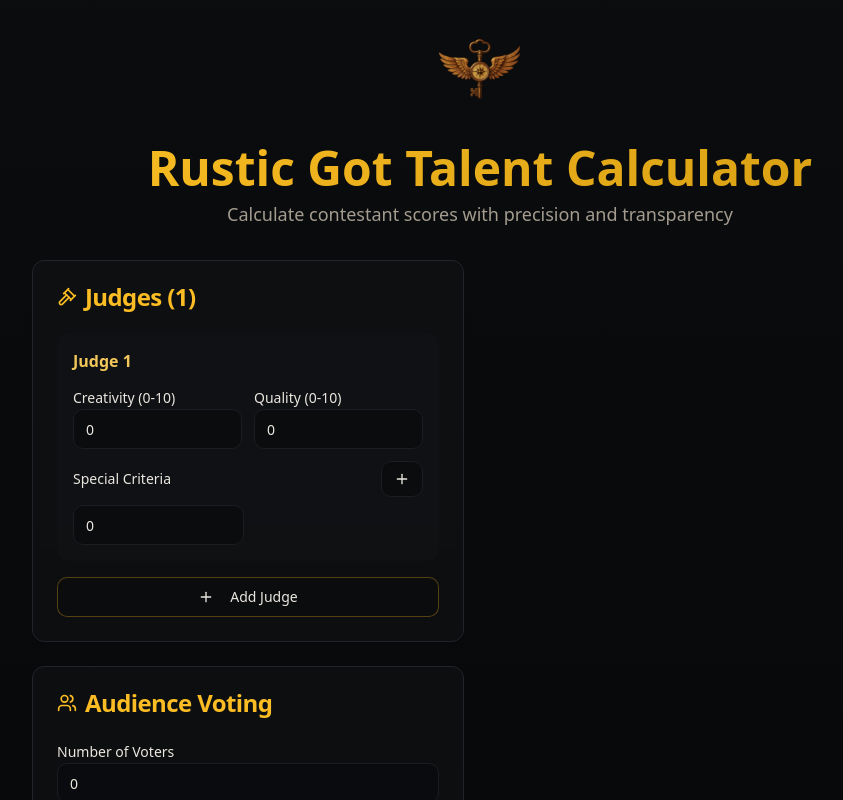
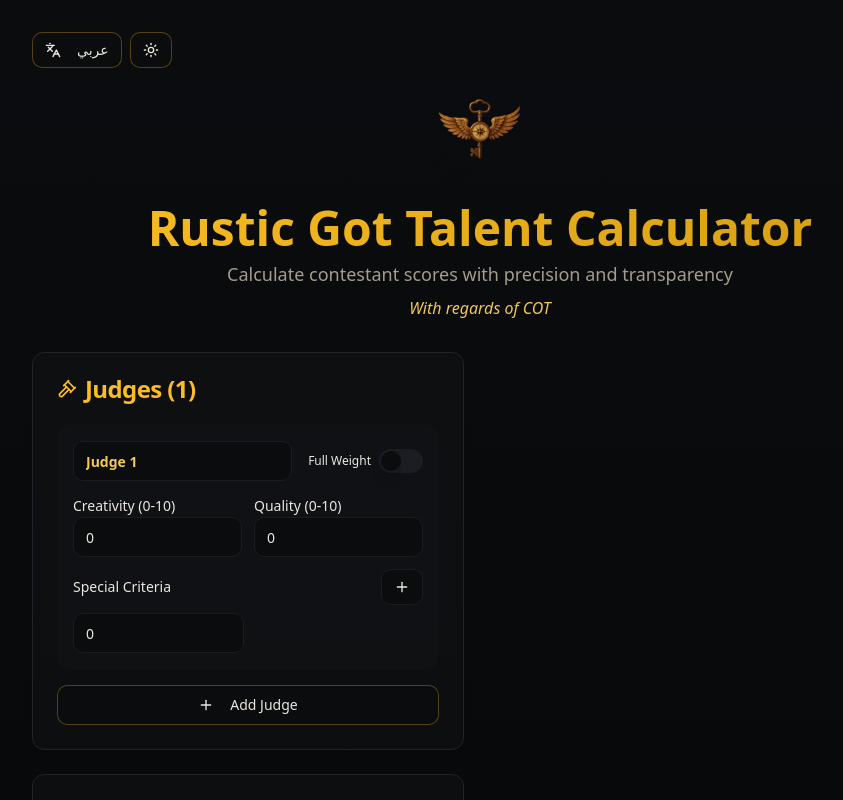
Before and after one commit to thefexx1-ai/talent-tally-tron, a React (Vite) app: page / in a window 1280 px wide. Shown: the top 800 px of the page, without its empty margins (160-1003 px from the left). Built offline with nearby package versions, Linux system fonts and the light colour scheme.

Commit message:
Add UI features and customization
- Add language switcher (English/Arabic)
- Add theme switcher (light/dark mode)
- Add "With regards of COT" text after header
- Add copyright notice at the end
- Enable judge name customization
- Add toggle for judges to calculate ratings at full or half

```diff
--- a/src/components/TalentCalculator.tsx
+++ b/src/components/TalentCalculator.tsx
@@ -1,16 +1,19 @@
-import { useState } from 'react';
+import { useState, useEffect } from 'react';
 import { Button } from '@/components/ui/button';
 import { Input } from '@/components/ui/input';
 import { Label } from '@/components/ui/label';
 import { Card, CardContent, CardHeader, CardTitle } from '@/components/ui/card';
 import { Separator } from '@/components/ui/separator';
-import { Plus, Minus, Trophy, Users, Gavel } from 'lucide-react';
+import { Switch } from '@/components/ui/switch';
+import { Plus, Minus, Trophy, Users, Gavel, Sun, Moon, Languages } from 'lucide-react';
 
 interface Judge {
   id: number;
+  name: string;
   creativity: number;
   quality: number;
   specialCriteria: number[];
+  isHalfWeight: boolean;
 }
 
 interface CalculationResult {
@@ -24,20 +27,96 @@ interface CalculationResult {
 
 const TalentCalculator = () => {
   const [judges, setJudges] = useState<Judge[]>([
-    { id: 1, creativity: 0, quality: 0, specialCriteria: [0] }
+    { id: 1, name: 'Judge 1', creativity: 0, quality: 0, specialCriteria: [0], isHalfWeight: false }
   ]);
+  const [isArabic, setIsArabic] = useState<boolean>(false);
+  const [isDarkMode, setIsDarkMode] = useState<boolean>(true);
   const [audienceVoters, setAudienceVoters] = useState<number>(0);
   const [audiencePoints, setAudiencePoints] = useState<number>(0);
   const [controlConstant, setControlConstant] = useState<number>(20);
   const [result, setResult] = useState<CalculationResult | null>(null);
   const [showBreakdown, setShowBreakdown] = useState<boolean>(false);
 
+  // Translations
+  const translations = {
+    en: {
+      title: "Rustic Got Talent Calculator",
+      subtitle: "Calculate contestant scores with precision and transparency",
+      withRegards: "With regards of COT",
+      judges: "Judges",
+      judgeLabel: "Judge",
+      creativity: "Creativity (0-10)",
+      quality: "Quality (0-10)",
+      specialCriteria: "Special Criteria",
+      addJudge: "Add Judge",
+      addCriteria: "Add Criteria",
+      removeCriteria: "Remove Criteria",
+      halfWeight: "Half Weight",
+      fullWeight: "Full Weight",
+      audienceVoting: "Audience Voting",
+      numberOfVoters: "Number of Voters",
+      totalAudiencePoints: "Total Audience Points",
+      controlConstant: "Control Constant (M)",
+      calculateResult: "Calculate Result",
+      finalResults: "Final Results",
+      finalScore: "Final Score",
+      judgesAverage: "Judges Average",
+      audienceAverage: "Audience Average",
+      audienceEffective: "Audience Effective",
+      calculationBreakdown: "Calculation Breakdown",
+      judgeAverages: "Judge Averages:",
+      formulaResults: "Formula Results:",
+      copyright: "© for Rustic Kingdom 🗝️ | developer: Adham"
+    },
+    ar: {
+      title: "حاسبة مواهب الريفية",
+      subtitle: "احسب نقاط المتسابقين بدقة وشفافية",
+      withRegards: "مع خالص التقدير من COT",
+      judges: "القضاة",
+      judgeLabel: "القاضي",
+      creativity: "الإبداع (0-10)",
+      quality: "الجودة (0-10)",
+      specialCriteria: "المعايير الخاصة",
+      addJudge: "إضافة قاضي",
+      addCriteria: "إضافة معيار",
+      removeCriteria: "إزالة معيار",
+      halfWeight: "نصف الوزن",
+      fullWeight: "الوزن الكامل",
+      audienceVoting: "تصويت الجمهور",
+      numberOfVoters: "عدد المصوتين",
+      totalAudiencePoints: "إجمالي نقاط الجمهور",
+      controlConstant: "ثابت التحكم (M)",
+      calculateResult: "احسب النتيجة",
+      finalResults: "النتائج النهائية",
+      finalScore: "النتيجة النهائية",
+      judgesAverage: "متوسط القضاة",
+      audienceAverage: "متوسط الجمهور",
+      audienceEffective: "الجمهور الفعال",
+      calculationBreakdown: "تفصيل الحساب",
+      judgeAverages: "متوسط القضاة:",
+      formulaResults: "نتائج الصيغة:",
+      copyright: "© لمملكة الريفية 🗝️ | المطور: أدهم"
+    }
+  };
+
+  const t = translations[isArabic ? 'ar' : 'en'];
+
+  useEffect(() => {
+    if (isDarkMode) {
+      document.documentElement.classList.add('dark');
+    } else {
+      document.documentElement.classList.remove('dark');
+    }
+  }, [isDarkMode]);
+
   const addJudge = () => {
     const newJudge: Judge = {
       id: Date.now(),
+      name: `${t.judgeLabel} ${judges.length + 1}`,
       creativity: 0,
       quality: 0,
-      specialCriteria: [0]
+      specialCriteria: [0],
+      isHalfWeight: false
     };
     setJudges([...judges, newJudge]);
   };
@@ -92,7 +171,8 @@ const TalentCalculator = () => {
 
     // Calculate judge averages
     const judgeAverages = judges.map((judge, index) => {
-      return (judge.creativity + judge.quality + specialCriteriaAverages[index]) / 3;
+      const average = (judge.creativity + judge.quality + specialCriteriaAverages[index]) / 3;
+      return judge.isHalfWeight ? average / 2 : average;
     });
 
     // Calculate overall judges average
@@ -124,10 +204,33 @@ const TalentCalculator = () => {
   };
 
   return (
-    <div className="min-h-screen bg-gradient-kingdom py-8 px-4">
+    <div className={`min-h-screen bg-gradient-kingdom py-8 px-4 ${isArabic ? 'rtl' : 'ltr'}`} dir={isArabic ? 'rtl' : 'ltr'}>
       <div className="max-w-4xl mx-auto">
-        {/* Header */}
+        {/* Header with Controls */}
         <div className="text-center mb-8">
+          {/* Language and Theme Controls */}
+          <div className="flex justify-between items-center mb-6">
+            <div className="flex gap-2">
+              <Button
+                variant="outline"
+                size="sm"
+                onClick={() => setIsArabic(!isArabic)}
+                className="border-royal-gold/30 hover:border-royal-gold"
+              >
+                <Languages className="h-4 w-4 mr-2" />
+                {isArabic ? 'EN' : 'عربي'}
+              </Button>
+              <Button
+                variant="outline"
+                size="sm"
+                onClick={() => setIsDarkMode(!isDarkMode)}
+                className="border-royal-gold/30 hover:border-royal-gold"
+              >
+                {isDarkMode ? <Sun className="h-4 w-4" /> : <Moon className="h-4 w-4" />}
+              </Button>
+            </div>
+          </div>
+
           <div className="flex justify-center mb-4">
             <img
               src="/lovable-uploads/2b78c987-4b6c-4e70-80d6-994ab851d407.png"
@@ -136,10 +239,13 @@ const TalentCalculator = () => {
             />
           </div>
           <h1 className="text-4xl md:text-5xl font-bold bg-gradient-royal bg-clip-text text-transparent mb-2">
-            Rustic Got Talent Calculator
+            {t.title}
           </h1>
-          <p className="text-muted-foreground text-lg">
-            Calculate contestant scores with precision and transparency
+          <p className="text-muted-foreground text-lg mb-2">
+            {t.subtitle}
+          </p>
+          <p className="text-royal-gold-light text-base italic">
+            {t.withRegards}
           </p>
         </div>
 
@@ -151,14 +257,31 @@ const TalentCalculator = () => {
               <CardHeader>
                 <CardTitle className="flex items-center gap-2 text-royal-gold">
                   <Gavel className="h-5 w-5" />
-                  Judges ({judges.length})
+                  {t.judges} ({judges.length})
                 </CardTitle>
               </CardHeader>
               <CardContent className="space-y-4">
                 {judges.map((judge, judgeIndex) => (
                   <div key={judge.id} className="space-y-3 p-4 bg-muted/30 rounded-lg">
                     <div className="flex items-center justify-between">
-                      <h4 className="font-semibold text-royal-gold-light">Judge {judgeIndex + 1}</h4>
+                      <div className="flex-1">
+                        <Input
+                          value={judge.name}
+                          onChange={(e) => updateJudge(judge.id, 'name', e.target.value)}
+                          className="bg-background/80 font-semibold text-royal-gold-light"
+                          placeholder={`${t.judgeLabel} ${judgeIndex + 1}`}
+                        />
+                      </div>
+                      <div className="flex items-center gap-2 ml-4">
+                        <div className="flex items-center gap-2">
+                          <Label className="text-xs">
+                            {judge.isHalfWeight ? t.halfWeight : t.fullWeight}
+                          </Label>
+                          <Switch
+                            checked={judge.isHalfWeight}
+                            onCheckedChange={(checked) => updateJudge(judge.id, 'isHalfWeight', checked)}
+                          />
+                        </div>
                         {judges.length > 1 && (
                           <Button
                             variant="destructive"
@@ -169,10 +292,11 @@ const TalentCalculator = () => {
                           </Button>
                         )}
                       </div>
+                    </div>
 
                     <div className="grid grid-cols-2 gap-3">
                       <div>
-                        <Label htmlFor={`creativity-${judge.id}`}>Creativity (0-10)</Label>
+                        <Label htmlFor={`creativity-${judge.id}`}>{t.creativity}</Label>
                         <Input
                           id={`creativity-${judge.id}`}
                           type="number"
@@ -185,7 +309,7 @@ const TalentCalculator = () => {
                         />
                       </div>
                       <div>
-                        <Label htmlFor={`quality-${judge.id}`}>Quality (0-10)</Label>
+                        <Label htmlFor={`quality-${judge.id}`}>{t.quality}</Label>
                         <Input
                           id={`quality-${judge.id}`}
                           type="number"
@@ -201,7 +325,7 @@ const TalentCalculator = () => {
 
                     <div>
                       <div className="flex items-center justify-between mb-2">
-                        <Label>Special Criteria</Label>
+                        <Label>{t.specialCriteria}</Label>
                         <div className="flex gap-2">
                           <Button
                             variant="outline"
@@ -246,7 +370,7 @@ const TalentCalculator = () => {
                   className="w-full border-royal-gold/30 hover:border-royal-gold"
                 >
                   <Plus className="h-4 w-4 mr-2" />
-                  Add Judge
+                  {t.addJudge}
                 </Button>
               </CardContent>
             </Card>
@@ -256,12 +380,12 @@ const TalentCalculator = () => {
               <CardHeader>
                 <CardTitle className="flex items-center gap-2 text-royal-gold">
                   <Users className="h-5 w-5" />
-                  Audience Voting
+                  {t.audienceVoting}
                 </CardTitle>
               </CardHeader>
               <CardContent className="space-y-4">
                 <div>
-                  <Label htmlFor="voters">Number of Voters</Label>
+                  <Label htmlFor="voters">{t.numberOfVoters}</Label>
                   <Input
                     id="voters"
                     type="number"
@@ -272,7 +396,7 @@ const TalentCalculator = () => {
                   />
                 </div>
                 <div>
-                  <Label htmlFor="points">Total Audience Points</Label>
+                  <Label htmlFor="points">{t.totalAudiencePoints}</Label>
                   <Input
                     id="points"
                     type="number"
@@ -283,7 +407,7 @@ const TalentCalculator = () => {
                   />
                 </div>
                 <div>
-                  <Label htmlFor="constant">Control Constant (M)</Label>
+                  <Label htmlFor="constant">{t.controlConstant}</Label>
                   <Input
                     id="constant"
                     type="number"
@@ -301,7 +425,7 @@ const TalentCalculator = () => {
               className="w-full bg-gradient-royal hover:opacity-90 text-primary-foreground font-semibold py-6 text-lg shadow-royal"
             >
               <Trophy className="h-5 w-5 mr-2" />
-              Calculate Result
+              {t.calculateResult}
             </Button>
           </div>
 
@@ -311,14 +435,14 @@ const TalentCalculator = () => {
               <Card className="border-royal-gold/30 bg-gradient-to-br from-card/80 to-royal-gold/5 backdrop-blur-sm">
                 <CardHeader>
                   <CardTitle className="text-center text-royal-gold text-2xl">
-                    Final Results
+                    {t.finalResults}
                   </CardTitle>
                 </CardHeader>
                 <CardContent className="text-center space-y-4">
                   <div className="text-6xl font-bold bg-gradient-royal bg-clip-text text-transparent">
                     {result.finalScore.toFixed(2)}
                   </div>
-                  <p className="text-muted-foreground">Final Score</p>
+                  <p className="text-muted-foreground">{t.finalScore}</p>
 
                   <Separator className="bg-royal-gold/20" />
 
@@ -327,13 +451,13 @@ const TalentCalculator = () => {
                       <div className="text-2xl font-bold text-royal-gold-light">
                         {result.judgesAverage.toFixed(2)}
                       </div>
-                      <p className="text-muted-foreground">Judges Average</p>
+                      <p className="text-muted-foreground">{t.judgesAverage}</p>
                     </div>
                     <div>
                       <div className="text-2xl font-bold text-royal-gold-light">
                         {result.audienceAverage.toFixed(2)}
                       </div>
-                      <p className="text-muted-foreground">Audience Average</p>
+                      <p className="text-muted-foreground">{t.audienceAverage}</p>
                     </div>
                   </div>
 
@@ -341,7 +465,7 @@ const TalentCalculator = () => {
                     <div className="text-xl font-bold text-accent">
                       {result.audienceEffective.toFixed(2)}
                     </div>
-                    <p className="text-muted-foreground text-sm">Audience Effective</p>
+                    <p className="text-muted-foreground text-sm">{t.audienceEffective}</p>
                   </div>
                 </CardContent>
               </Card>
@@ -349,15 +473,15 @@ const TalentCalculator = () => {
               {showBreakdown && (
                 <Card className="border-kingdom-light bg-card/50 backdrop-blur-sm">
                   <CardHeader>
-                    <CardTitle className="text-royal-gold">Calculation Breakdown</CardTitle>
+                    <CardTitle className="text-royal-gold">{t.calculationBreakdown}</CardTitle>
                   </CardHeader>
                   <CardContent className="space-y-3 text-sm">
                     <div>
-                      <h4 className="font-semibold text-royal-gold-light mb-2">Judge Averages:</h4>
+                      <h4 className="font-semibold text-royal-gold-light mb-2">{t.judgeAverages}</h4>
                       {result.judgeAverages.map((avg, index) => (
                         <div key={index} className="flex justify-between">
-                          <span>Judge {index + 1}:</span>
-                          <span className="font-mono">{avg.toFixed(2)}</span>
+                          <span>{judges[index]?.name || `${t.judgeLabel} ${index + 1}`}:</span>
+                          <span className="font-mono">{avg.toFixed(2)} {judges[index]?.isHalfWeight ? '(Half)' : ''}</span>
                         </div>
                       ))}
                     </div>
@@ -365,7 +489,7 @@ const TalentCalculator = () => {
                     <Separator className="bg-royal-gold/20" />
 
                     <div>
-                      <h4 className="font-semibold text-royal-gold-light mb-2">Formula Results:</h4>
+                      <h4 className="font-semibold text-royal-gold-light mb-2">{t.formulaResults}</h4>
                       <div className="space-y-1 font-mono text-xs">
                         <div>Judges Avg = {result.judgesAverage.toFixed(2)}</div>
                         <div>Audience Avg = {result.audienceAverage.toFixed(2)}</div>
@@ -382,6 +506,13 @@ const TalentCalculator = () => {
             </div>
           )}
         </div>
+
+        {/* Footer */}
+        <footer className="text-center mt-12 py-6 border-t border-royal-gold/20">
+          <p className="text-muted-foreground text-sm">
+            {t.copyright}
+          </p>
+        </footer>
       </div>
     </div>
   );
```
Lines whose indentation alone changed are shown as unchanged.
